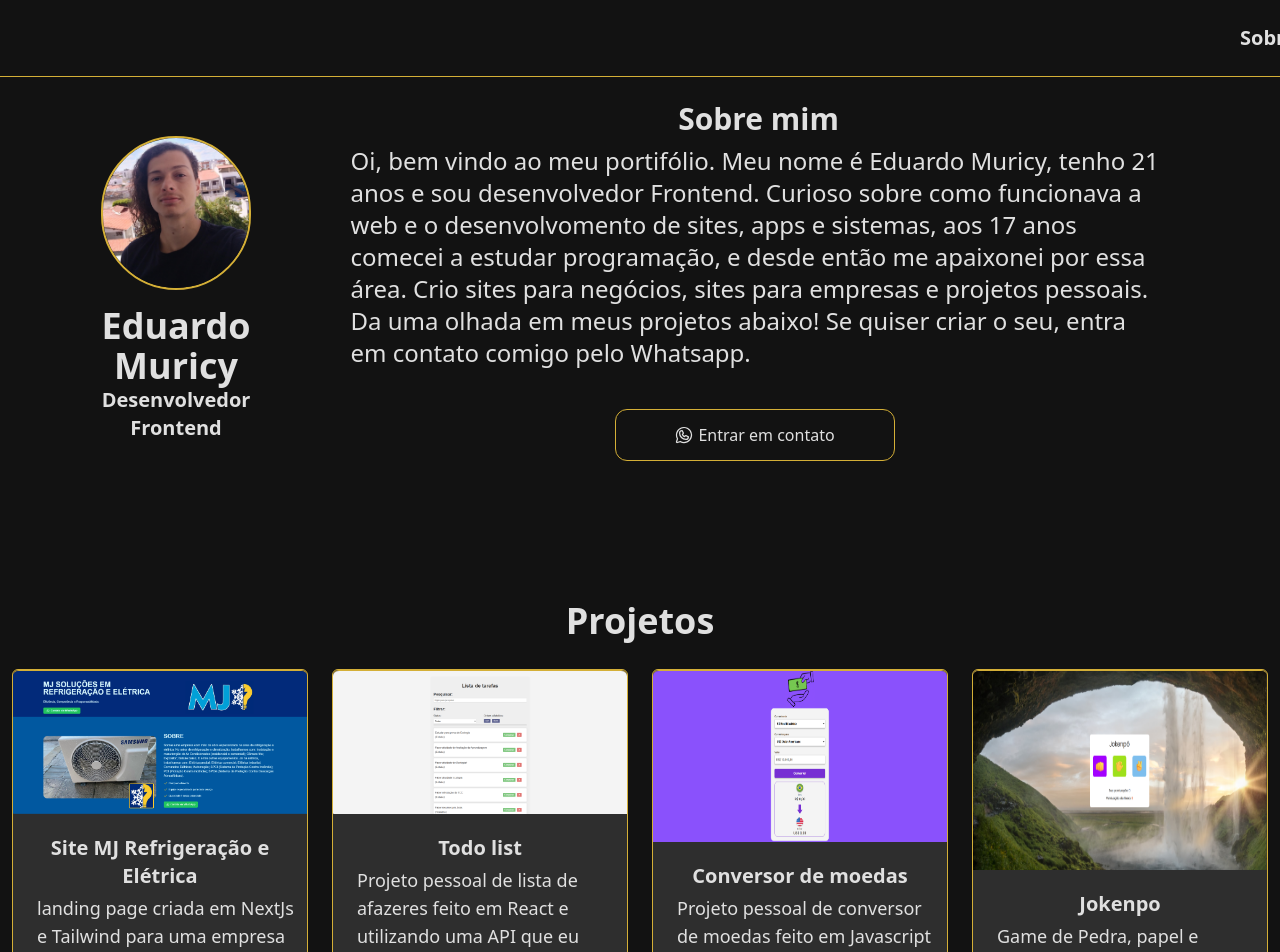
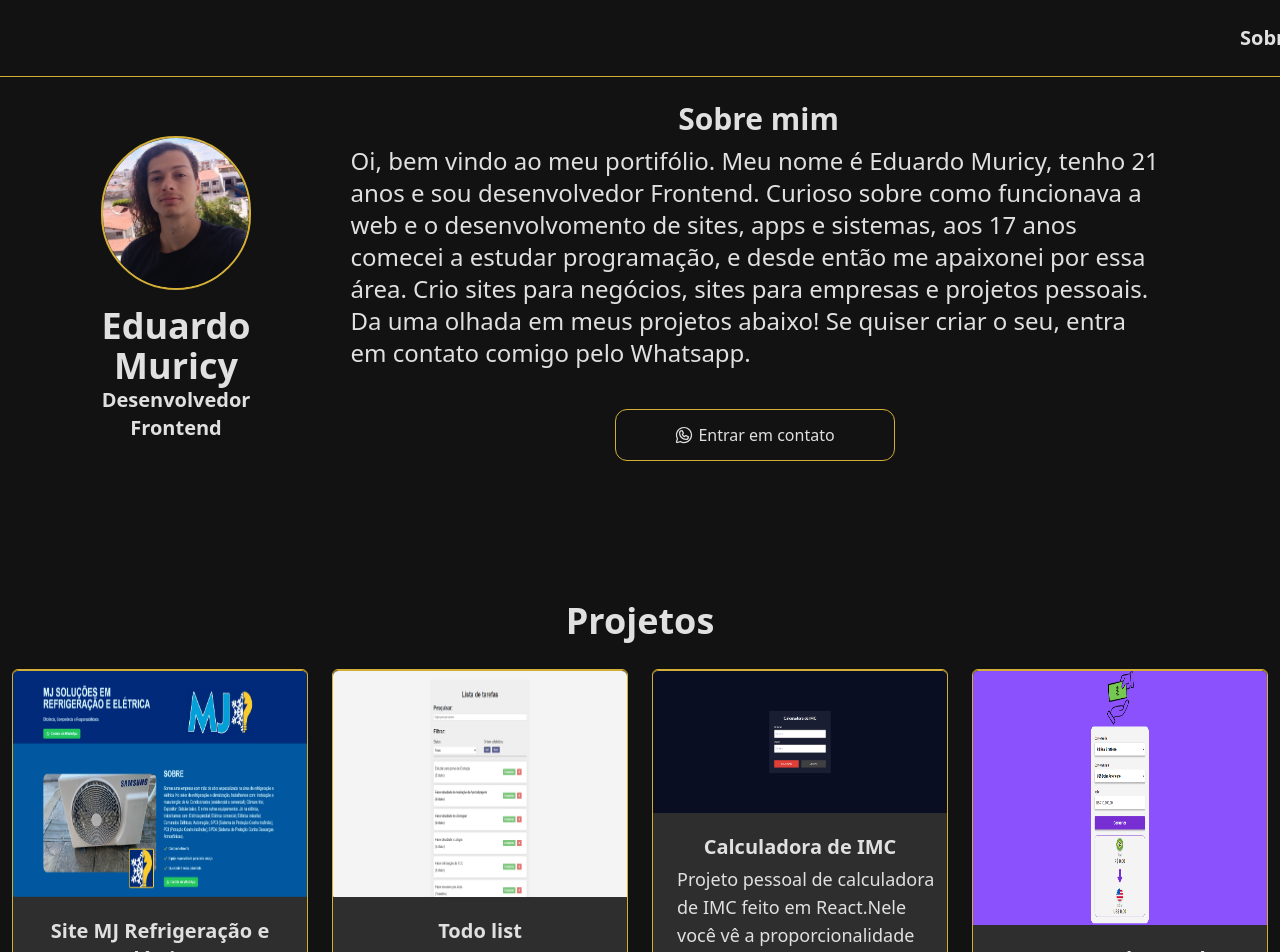
Before and after one commit to Eduardo-Muricy/portifolio, a React (Vite) app: page / in a window 1280 px wide. Shown: the top 952 px of the page. Built offline with nearby package versions, Linux system fonts and the light colour scheme.

Commit message:
Adicionando projeto

```diff
--- a/src/projetCard.jsx
+++ b/src/projetCard.jsx
@@ -5,6 +5,7 @@ import Todo from './assets/capturas/todo-list-captura.png'
 import Conversor from './assets/capturas/conversor-de-moedas.png'
 import Jokenpo from './assets/capturas/jokenpo-captura.png'
 import Iphone from './assets/capturas/iphone-captura.png'
+import Imc from './assets/capturas/IMC-Calculator.png'
 
 const projets = [{
     id: 1,
@@ -21,25 +22,33 @@ const projets = [{
     desc: "Projeto pessoal de lista de afazeres feito em React e utilizando uma API que eu mesmo fiz para criar, vizualizar e apagar as tarefas."
 },
 {
-    id: 3,
+    id:3,
+    img: Imc,
+    Link:"https://imccaculator.netlify.app/",
+    title: "Calculadora de IMC",
+    desc: "Projeto pessoal de calculadora de IMC feito em React.Nele você vê a proporcionalidade da sua massa corporal e do seu peso. Pode ver se está com magreza, se está proporcional, com obesidade I, II OU III."
+},
+{
+    id: 4,
     img: Conversor,
     link: "https://eduardo-muricy.github.io/conversor-de-moedas/",
     title: "Conversor de moedas",
     desc: "Projeto pessoal de conversor de moedas feito em Javascript utilizando API para cotação em tempo real das moedas.  "
 },
 {
-    id: 4,
+    id: 5,
     img: Jokenpo,
     link: "https://jookeenpoo.netlify.app/",
     title: "Jokenpo",
     desc: "Game de Pedra, papel e tesoura criado em HTML, CSS e Javascript."
 },
 {
-    id: 5,
+    id: 6,
     img: Iphone,
     link: "https://eduardo-muricy.github.io/AppleStore/",
     title: "Iphone 14 page",
     desc: "Lading page inspirada na Apple. Criada em HTML, CSS e Javascript. O intuito dela foi dar os primeiros passos na manipulação do DOM."
+
 }
 ]
 function ProjetCard() {
```
Also changed, not shown: src/assets/capturas/IMC-Calculator.png (added).
